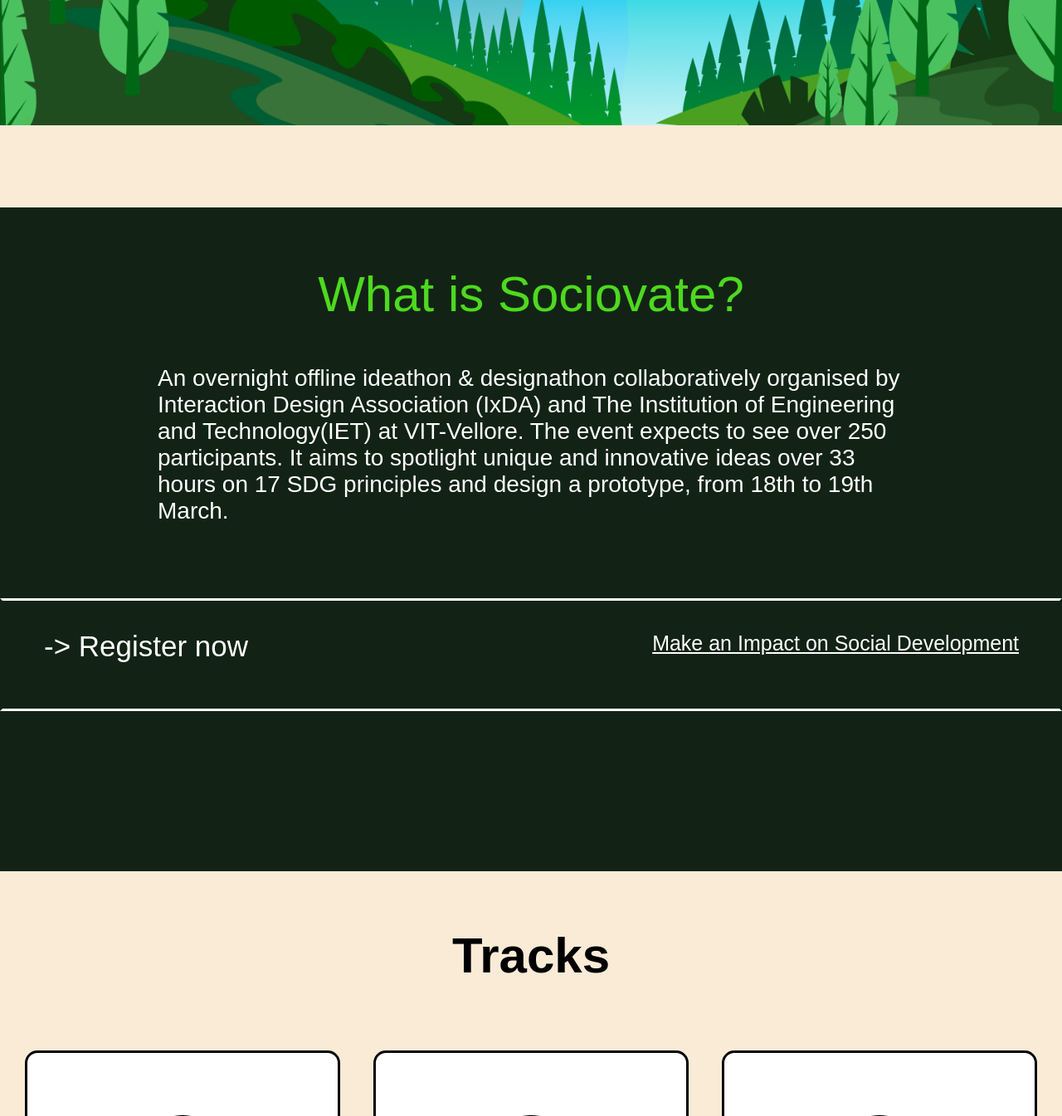
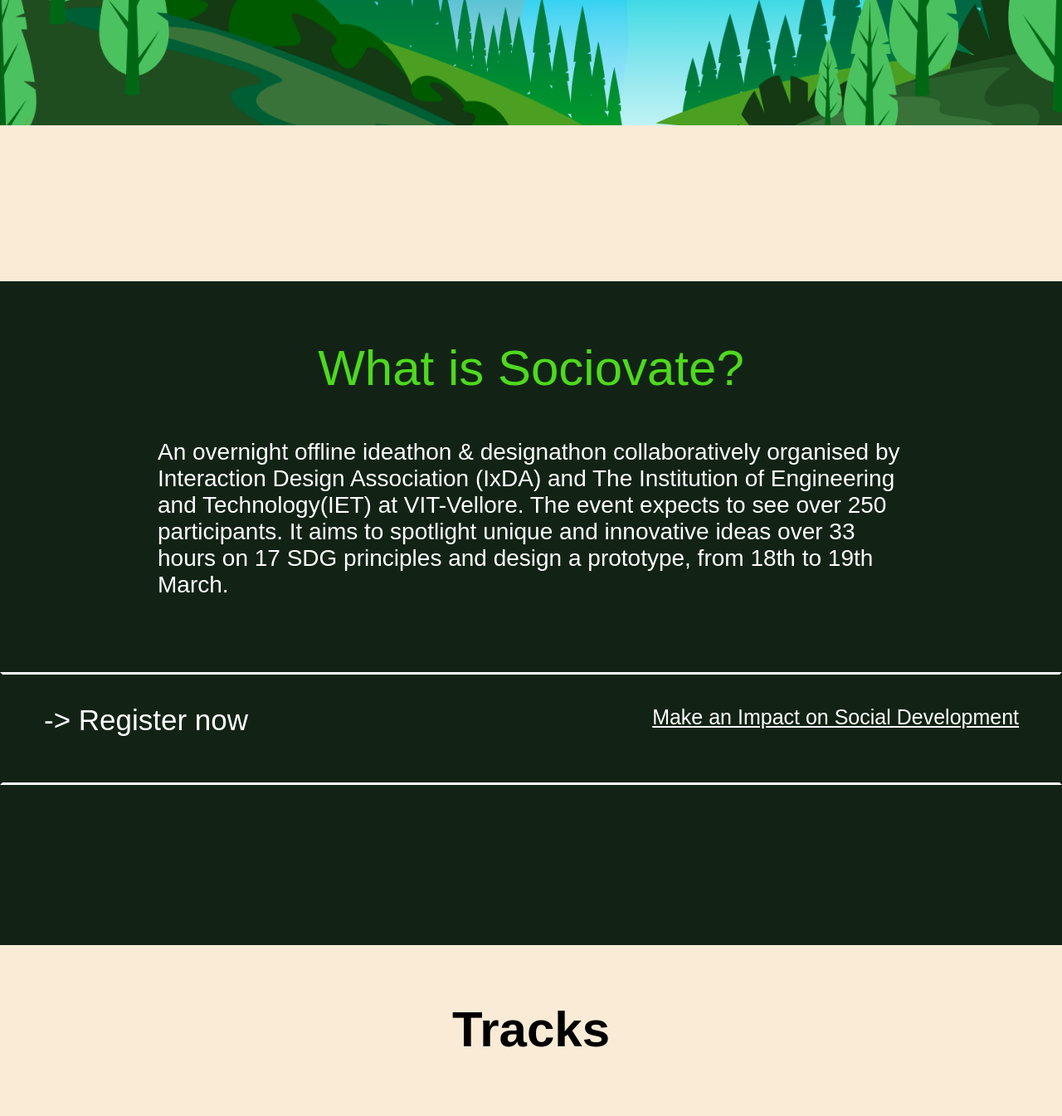
Before and after one commit to vijay-varadarajan/sociovate, a Django app: page / in a window 1280 px wide. Shown: the part 746-2091 px from the top of the page at 83% size. Run offline with Django 4.2, Linux system fonts and the light colour scheme; parts of the project's set-up code (start-up, migrations or seed data) failed here and were passed over; some libraries are stand-ins or nearby versions; some web fonts are replaced.

Commit message:
join bug fix

```diff
--- a/static/portal/home_styles.css
+++ b/static/portal/home_styles.css
@@ -222,7 +222,7 @@ a:hover {
   width: 100%;
   height: 100vh;
   background-color: #122315;
-  margin-top: -90px;
+  margin-top: -1px;
 }
 
 .what {
```
